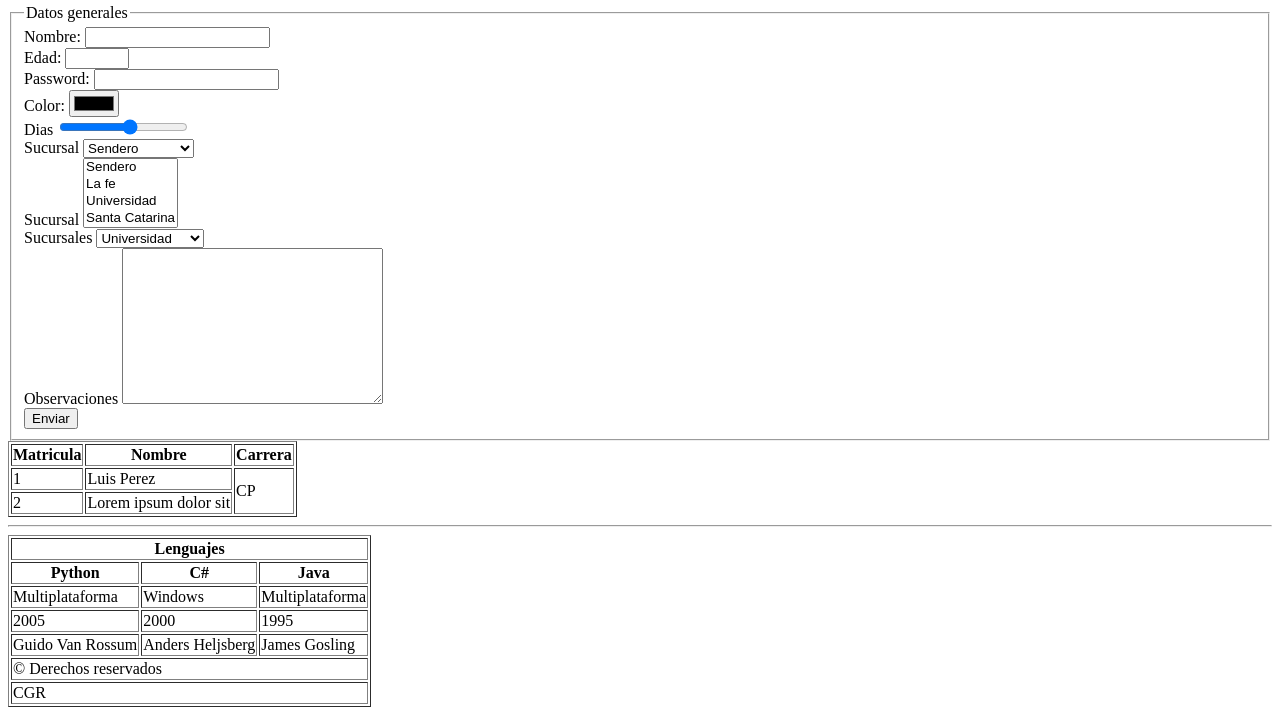
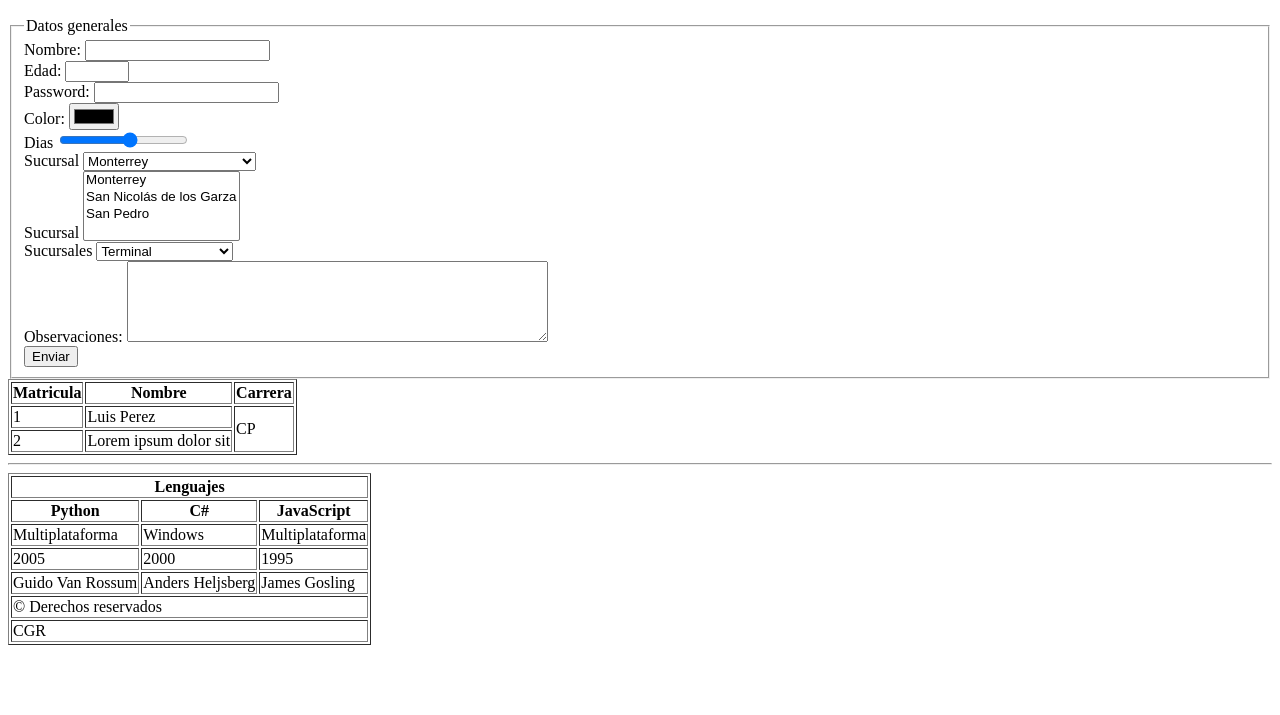
Before and after one commit to Cross-87/Practica6_51, a plain HTML site: page index.html in a window 1280 px wide. Shown: the part 110-825 px from the top of the page. After the commit the page ends 800 px from the top, so only its background shows below. Drawn offline with Linux system fonts and the light colour scheme.

Commit message:
First commit

```diff
--- a/index.html
+++ b/index.html
@@ -9,7 +9,7 @@
 <body>
     <header> </header>
     <main>
-        <h2>Tablas html</h2>
+        <h1>Tablas y Formularios en HTML</h1>
 
         <h2>FORMULARIOS</h2>
         <form action="">
@@ -42,46 +42,43 @@
                 </div>
 
                 <div>
-                    <label for="sucursal">Sucursal</label>
-                    <select name="sucursal" id="sucursal">
-                        <option value="1">Sendero</option>
-                        <option value="2">La fe</option>
-                        <option value="3">Universidad</option>
-                        <option value="4">Santa Catarina</option>
-                        <option value="5">Morelos</option>
-                        <option value="6">Apodaca</option>
+                    <label for="S1">Sucursal</label>
+                    <select name="S1" id="S1">
+                        <option value="1">Monterrey</option>
+                        <option value="2">San Nicolás de los Garza</option>
+                        <option value="3">San Pedro</option>
                     </select>
                 </div>
 
                 <div>
-                    <label for="sucursal2">Sucursal</label>
-                    <select name="sucursal2" id="sucursal2" multiple>
-                        <option value="1">Sendero</option>
-                        <option value="2">La fe</option>
-                        <option value="3">Universidad</option>
-                        <option value="4">Santa Catarina</option>
-                        <option value="5">Morelos</option>
-                        <option value="6">Apodaca</option>
+                    <label for="S2">Sucursal</label>
+                    <select name="S2" id="S2" multiple>
+                        <option value="1">Monterrey</option>
+                        <option value="2">San Nicolás de los Garza</option>
+                        <option value="3">San Pedro</option>
                     </select>
                 </div>
 
                 <div>
-                    <label for="s3">Sucursales</label>
-                    <select name="s3" id="s3">
-                        <optgroup label="San Nicolas">
-                            <option value="1">Universidad</option>
-                            <option value="2">Arboledas</option>
-                            <option value="3">Nogalar</option>
+                    <label for="S3">Sucursales</label>
+                    <select name="S3" id="S3">
+                        <optgroup label="Monterrey">
+                            <option value="1">Terminal</option>
+                            <option value="2">Madero</option>
                         </optgroup>
-                        <optgroup label="Escobedo">
-                            <option value="5">Sendero</option>
-                            <option value="6">Los pinos</option>
+                        <optgroup label="San Nicolás de los Garza">
+                            <option value="5">La Fe</option>
+                            <option value="6">Los Pinos</option>
+                        </optgroup>
+                        <optgroup label="San Pedro">
+                            <option value="7">Del Valle Oriente</option>
+                            <option value="8">El Obispo</option>
                         </optgroup>
                     </select>
                 </div>
                 <div>
-                    <label for="info">Observaciones</label>
-                    <textarea name="info" id="info" cols="30" rows="10"></textarea>
+                    <label for="info">Observaciones: </label>
+                    <textarea name="info" id="info" cols="50" rows="5"></textarea>
                 </div>
 
                 <input type="submit" value="Enviar">
@@ -119,7 +116,7 @@
                 <tr>
                     <th>Python</th>
                     <th>C#</th>
-                    <th>Java</th>
+                    <th>JavaScript</th>
                 </tr>
 
             </thead>
@@ -139,7 +136,6 @@
                     <td>Anders Heljsberg</td>
                     <td>James Gosling</td>
                 </tr>
-
             </tbody>
             <tfoot>
                 <tr>
@@ -147,13 +143,14 @@
                 </tr>
                 <tr>
                     <td colspan="3">CGR</td>
-
                 </tr>
-
             </tfoot>
         </table>
     </main>
-    <aside></aside>
-    <footer></footer>
+    <aside>
+
+    </aside>
+    <footer
+    footer>
 </body>
 </html>
```
